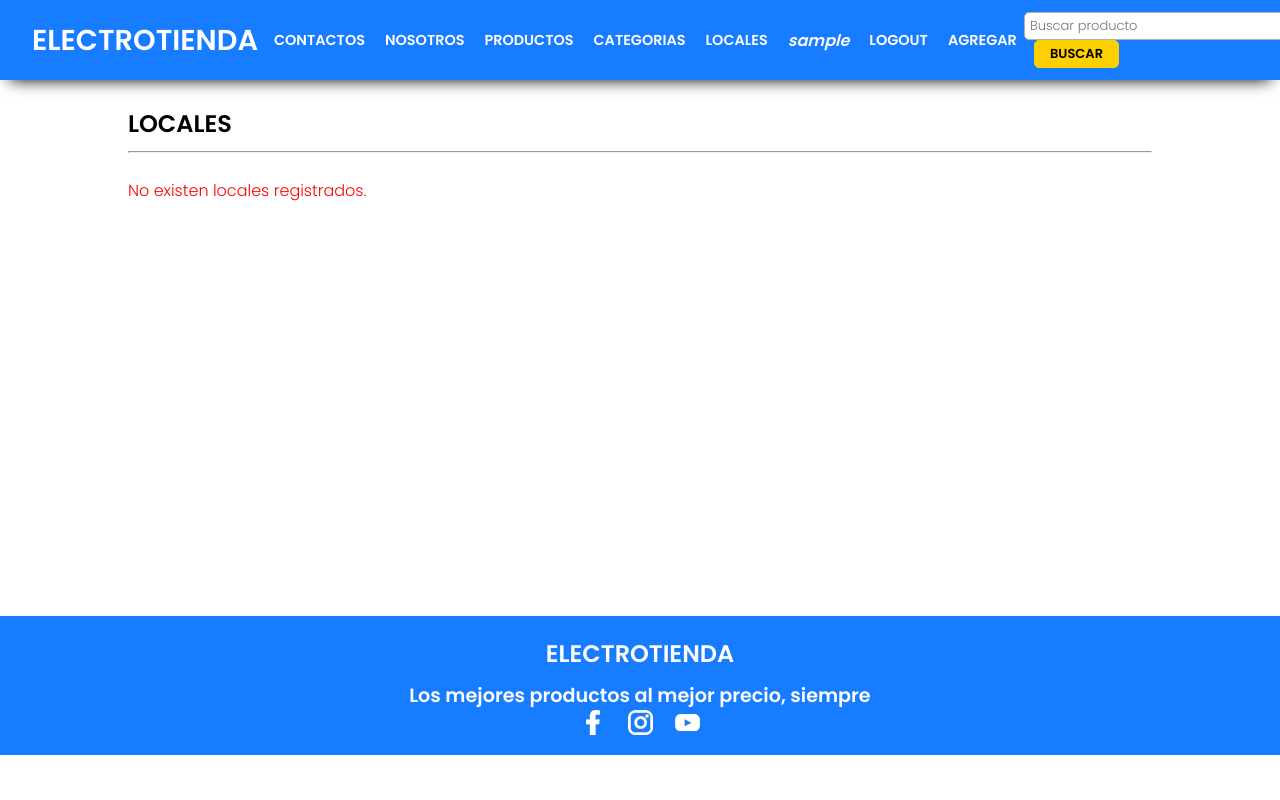
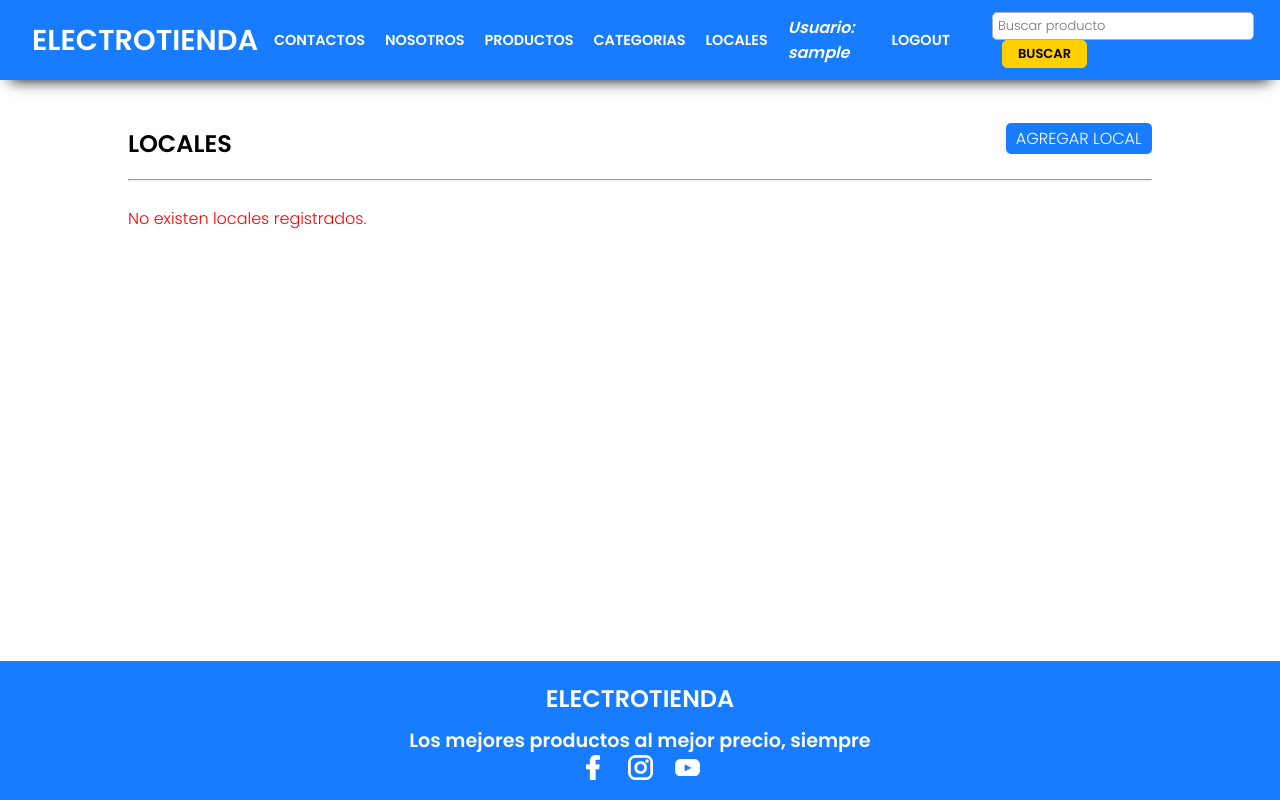
Before and after one commit to ValentinRomero22/CODER-ProyectoFinal_Python, a Django app: page /locales/ in a window 1280 px wide. Run offline with Django 4.2, Linux system fonts and the light colour scheme; the visitor is signed in with stand-in values (Sample User, id 1); data that the repository does not hold is empty; some libraries are stand-ins or nearby versions.

Commit message:
manejo de imagenes

```diff
--- a/electrotienda/urls.py
+++ b/electrotienda/urls.py
@@ -33,6 +33,7 @@ urlpatterns = [
     path('productos/detalle_producto/<int:pk>/', DetalleProducto.as_view(), name = 'detalle_producto'),
     path('productos/actualizar_producto/<int:pk>/', ActualizarProducto.as_view(), name = 'actualizar_producto'),
     path('productos/eliminar_producto/<int:pk>/', EliminarProducto.as_view(), name = 'eliminar_producto'),
+    #path('productos/agregar_imagen/<int:pk>/', CargarImagenProducto.as_view(), name = "agregar_imagen_producto"),
 
     #categorias
     path('categorias/', categoria_view, name = 'categorias'),
--- a/productos/models.py
+++ b/productos/models.py
@@ -1,3 +1,4 @@
+from email.policy import default
 from django.db import models
 
 # Create your models here.
@@ -17,7 +18,7 @@ class Producto(models.Model):
         return self.name
 
 class ImagenProducto(models.Model):
-    imagen = models.ImageField(upload_to = 'productos')
+    imagen = models.ImageField(upload_to = 'productos', blank = True, null = True)
     producto = models.ForeignKey(Producto, on_delete = models.CASCADE, related_name="imagenes")
 
 class Categoria(models.Model):
@@ -35,7 +36,7 @@ class Local(models.Model):
     barrio = models.CharField(max_length=30)
     apertura = models.TimeField()
     cierre = models.TimeField()
-    imagen = models.ImageField(upload_to = 'locales', blank = True, null = True)
+    imagen = models.ImageField(upload_to = 'locales', blank = True, null = True, default="../static/sin_imagen.png")
 
     class Meta:
         verbose_name = 'local'
--- a/productos/views.py
+++ b/productos/views.py
@@ -1,4 +1,5 @@
 from multiprocessing import context
+from urllib import request
 from django.shortcuts import render
 from django.urls import reverse
 from django.views.generic import DetailView, CreateView, DeleteView, UpdateView
@@ -57,6 +58,14 @@ class EliminarProducto(LoginRequiredMixin, DeleteView):
 
     def get_success_url(self):
         return reverse('productos')
+
+""" class CargarImagenProducto(LoginRequiredMixin, CreateView):
+    model = ImagenProducto
+    template_name = 'agregar_imagen_producto.html'
+    fields = ['imagen']
+
+    def get_success_url(self):
+        return reverse('detalle_producto', kwargs = {'pk':self.object.pk}) """
 
 #Categorias
 def categoria_view(request):
--- a/static/estilos.css
+++ b/static/estilos.css
@@ -7,10 +7,11 @@
 body{
     padding: 0;
     margin: 0;
-    display: flex;
-    flex-direction: column;
     font-family: 'Poppins';
     overflow-y: scroll;
+    display: grid;
+    min-height: 100vh;
+    grid-template-rows: auto 1fr auto;
 }
 
 header{
@@ -25,13 +26,9 @@ p{
     margin: 0;
 }
 
-.main{
-    margin: 2% 10% 2% 10%;
-}
-
 .header{
     width: 100%;
-    max-height: 10vh;
+    height: 80px;
     display: flex;
     justify-content: space-evenly;
     align-items: center;
@@ -133,8 +130,19 @@ nav{
     border-color: #dbb300;
 }
 
-.cuerpo{
-    min-height: 51vh
+.main{
+    margin: 2% 10% 2% 10%;
+}
+
+.contenedor-titulo{
+    display: flex;
+    justify-content: space-between;
+    align-items: center;
+}
+
+.contenedor-agregar{
+    text-align: end;
+    width: 20%;
 }
 
 .separador{
@@ -321,6 +329,10 @@ nav{
     width: 50%;
 }
 
+.boton-agregar{
+    margin-right: 0%;
+}
+
 .titulo-producto{
     font-size: 1.5em;
     font-weight: bold;
@@ -388,7 +400,6 @@ nav{
 
 footer{
     margin-top: 10%;
-    max-height: 20vh;
     display: flex;
     flex-direction: column;
     justify-content: center;
--- a/templates/base.html
+++ b/templates/base.html
@@ -36,7 +36,7 @@
       </li>
       {% if request.user.is_authenticated %}
         <li>
-          <h6>{{request.user.username}}</h6>
+          <h6>Usuario: {{request.user.username}}</h6>
         </li>
         <li>
           <a href="/logout/">LOGOUT</a>
@@ -49,14 +49,14 @@
           <a href="/register/">REGISTRO</a>
         </li>
       {% endif %}
-      <li>
+      <!-- <li>
         <a href="#">AGREGAR</a>
         <ul class="menu-vertical">
           <a href="/productos/crear_local">LOCAL</a>
           <a href="/productos/crear_producto">PRODUCTO</a>
           <a href="/productos/crear_categoria/">CATEGORIA</a>
         </ul>
-      </li>
+      </li> -->
     </ul>
   </nav>
   <div class="contenedor-busqueda">
@@ -67,7 +67,7 @@
   </div>
 </header>
 </body>
-  <section class="cuerpo">
+  <section>
 
       {% block Contenido %}
       {% endblock %}
--- a/templates/locales.html
+++ b/templates/locales.html
@@ -7,14 +7,23 @@
 {% block Contenido %}
 
 <section class="main">
-    <h2>LOCALES</h2>
+    <div class="contenedor-titulo">
+        <h2>LOCALES</h2>
+        <div class="contenedor-agregar">
+            <a class="boton-editar boton-agregar" href="/productos/crear_local">AGREGAR LOCAL</a>
+        </div>
+    </div>
     <hr class="separador">
     <div class="catalogo">
     {% for local in locales %}
         <div class="item">
-            <div class="item-imagen">
-                <img src="{{ local.imagen.url }}" alt="imagen">
-           </div>
+            <div class="item-detalle">
+                {% if local.imagen %}
+                    <img src="{{ local.imagen.url }}" alt="imagen">
+                {% else %}
+                    <img src="../static/sin_imagen.png" alt="imagen">
+                {% endif %}
+            </div>
             <div class="item-nombre height-auto">
                 <h5>LOCAL {{local.id}}</h5>
             </div>
```
Also changed, not shown: productos/forms.py (+8 -0 lines), templates/agregar_imagen_producto.html (added, +25 -0 lines), templates/categorias.html (+6 -1 lines), templates/productos.html (+6 -1 lines), productos/migrations/0007_alter_local_imagen.py (added), productos/migrations/0008_alter_imagenproducto_imagen.py (added).
